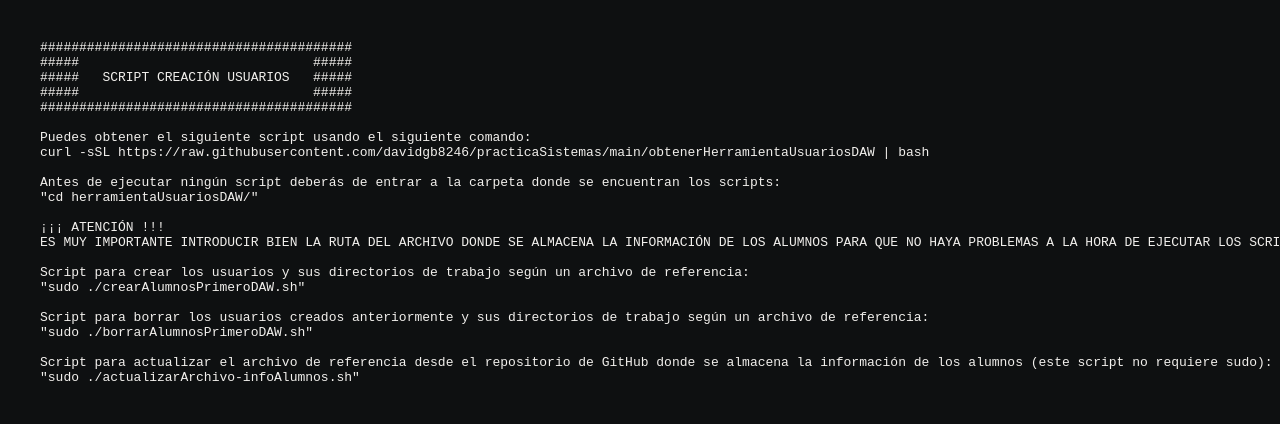
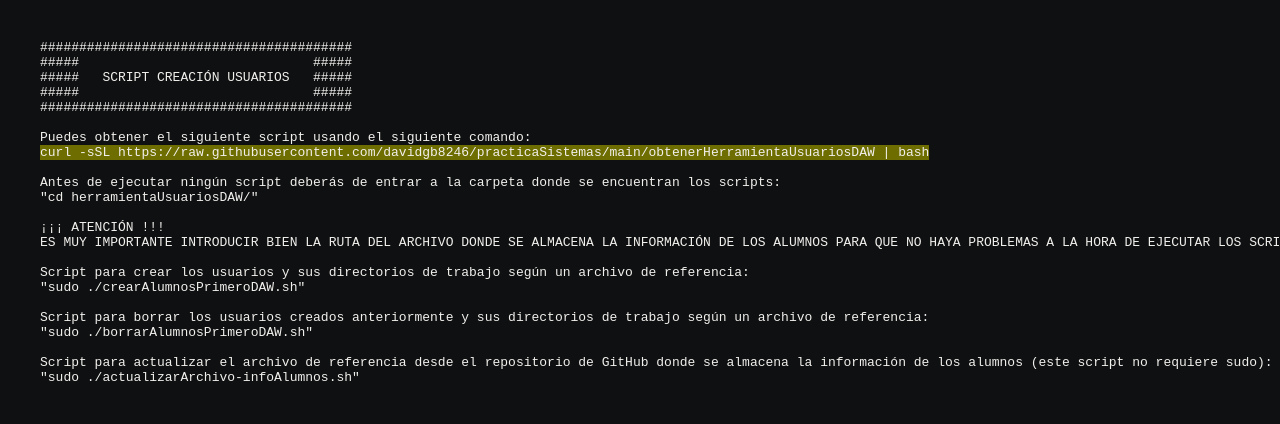
Before and after one commit to davidgb8246/practicaSistemas, a plain HTML site: page index.html in a window 1280 px wide. Shown: the top 424 px of the page. Drawn offline with Linux system fonts and the light colour scheme.

Commit message:
Update index.html

```diff
--- a/index.html
+++ b/index.html
@@ -12,10 +12,16 @@
 				color: #f2f0ed;
 				background-color: #0e1011;
 			}
-				pre {
+
+			pre {
 				border: 0px solid #ccc;
 				padding: 20px;
 				background-color: #0e1011;
+				color: #f2f0ed;
+			}
+
+			.highlight {
+				background-color: #6E6E00;
 				color: #f2f0ed;
 			}
 		</style>
@@ -30,7 +36,7 @@
 ########################################
 
 Puedes obtener el siguiente script usando el siguiente comando:
-curl -sSL https://raw.githubusercontent.com/davidgb8246/practicaSistemas/main/obtenerHerramientaUsuariosDAW | bash
+<span class="highlight">curl -sSL https://raw.githubusercontent.com/davidgb8246/practicaSistemas/main/obtenerHerramientaUsuariosDAW | bash</span>
 
 Antes de ejecutar ningún script deberás de entrar a la carpeta donde se encuentran los scripts:
 "cd herramientaUsuariosDAW/"
```
